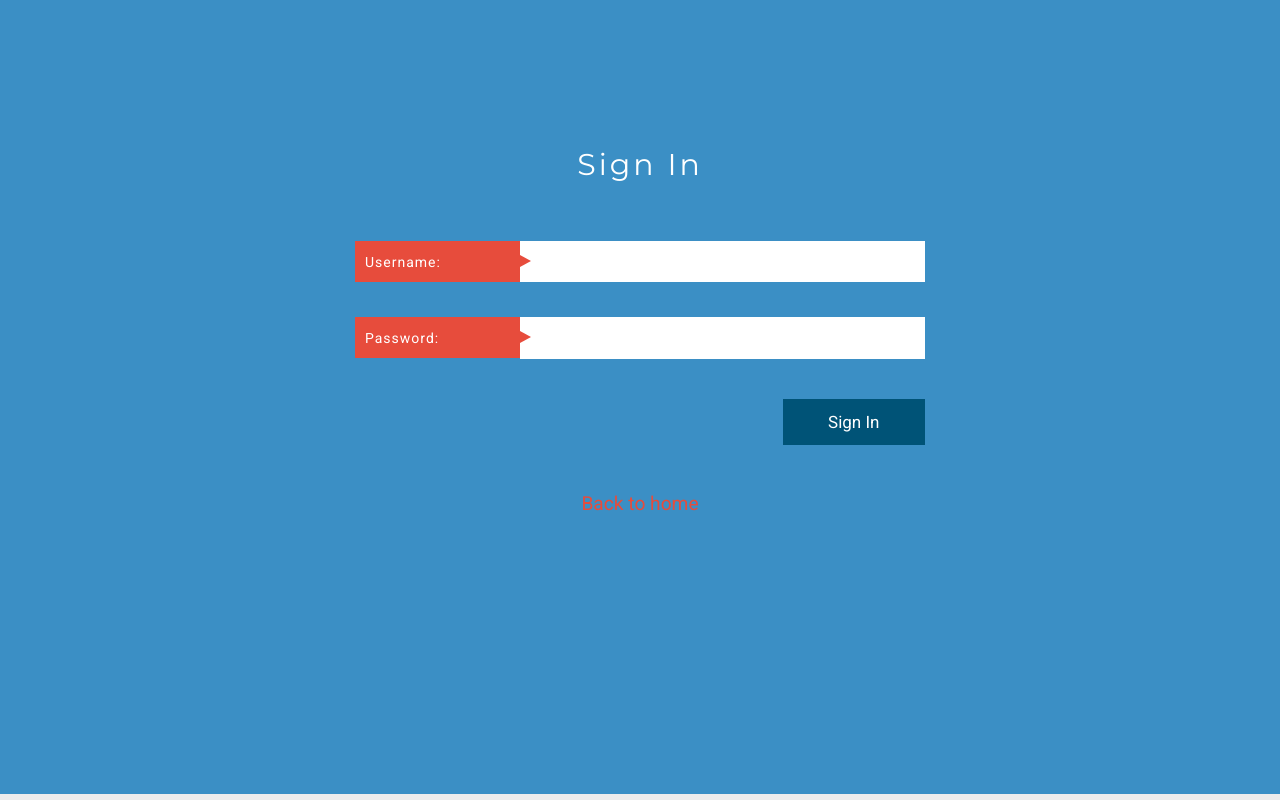
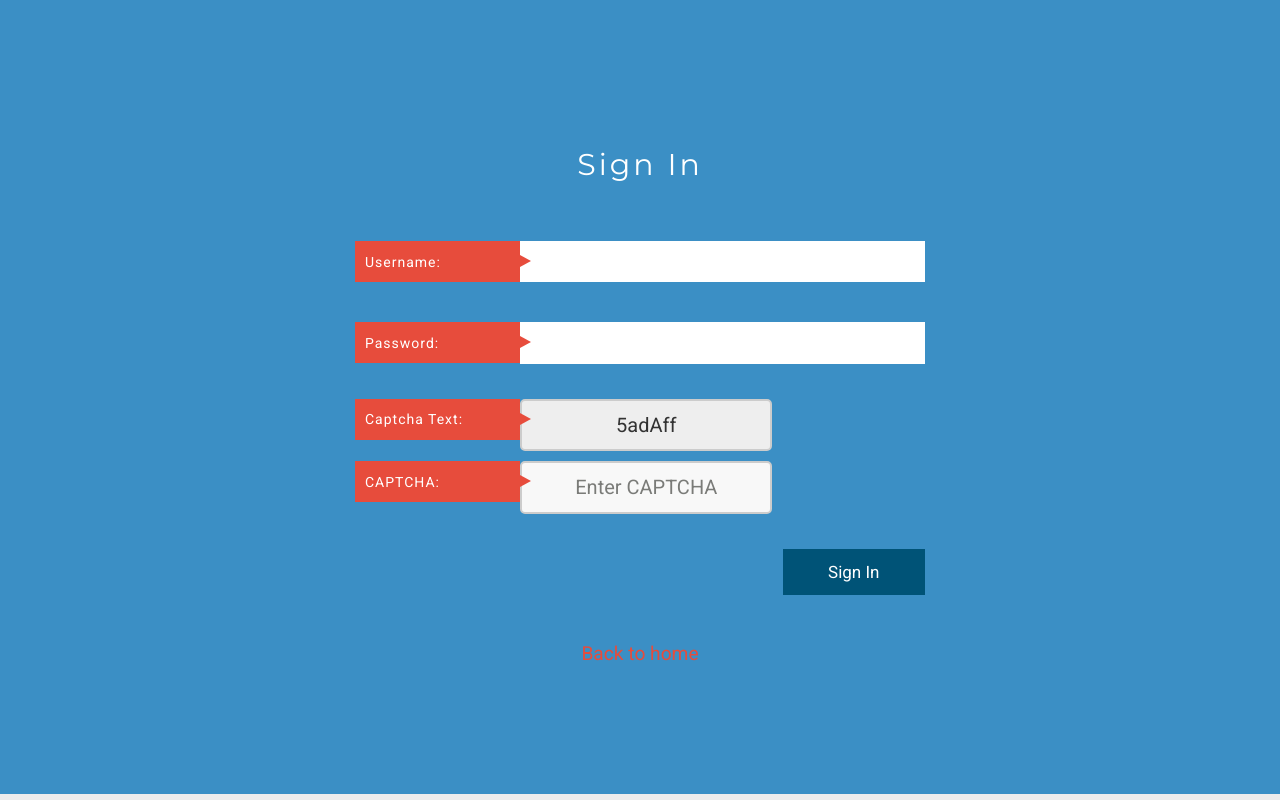
Before and after one commit to uhrzel/Car-Wash-System, a PHP site: page /admin in a window 1280 px wide. Run offline with PHP 8.4, Linux system fonts and the light colour scheme.

Commit message:
add captcha validation

```diff
--- a/admin/index.php
+++ b/admin/index.php
@@ -1,60 +1,117 @@
 <?php
 session_start();
 include('includes/config.php');
-if(isset($_POST['login']))
+
+// Step 1: Generate Random CAPTCHA Code
+function generateCaptchaCode($length = 6)
 {
-$uname=$_POST['username'];
-$password=md5($_POST['password']);
-$sql ="SELECT UserName,Password FROM admin WHERE UserName=:uname and Password=:password";
-$query= $dbh -> prepare($sql);
-$query-> bindParam(':uname', $uname, PDO::PARAM_STR);
-$query-> bindParam(':password', $password, PDO::PARAM_STR);
-$query-> execute();
-$results=$query->fetchAll(PDO::FETCH_OBJ);
-if($query->rowCount() > 0)
-{
-$_SESSION['alogin']=$_POST['username'];
-echo "<script type='text/javascript'> document.location = 'dashboard.php'; </script>";
-} else{
-
-	echo "<script>alert('Invalid Details');</script>";
-
+	$characters = '0123456789abcdefghijklmnopqrstuvwxyzABCDEFGHIJKLMNOPQRSTUVWXYZ';
+	$captchaCode = '';
+	for ($i = 0; $i < $length; $i++) {
+		$captchaCode .= $characters[rand(0, strlen($characters) - 1)];
+	}
+	$_SESSION['captcha_code'] = md5($captchaCode); // Store hashed value in session
+	return $captchaCode;
 }
 
+if (isset($_POST['login'])) {
+	$uname = $_POST['username'];
+	$password = md5($_POST['password']);
+
+	// Step 2: Check CAPTCHA on Form Submission
+	if (!isset($_POST['captcha']) || md5($_POST['captcha']) != $_SESSION['captcha_code']) {
+		echo "<script>alert('Invalid CAPTCHA code');</script>";
+	} else {
+		$sql = "SELECT UserName,Password FROM admin WHERE UserName=:uname and Password=:password";
+		$query = $dbh->prepare($sql);
+		$query->bindParam(':uname', $uname, PDO::PARAM_STR);
+		$query->bindParam(':password', $password, PDO::PARAM_STR);
+		$query->execute();
+		$results = $query->fetchAll(PDO::FETCH_OBJ);
+
+		if ($query->rowCount() > 0) {
+			$_SESSION['alogin'] = $_POST['username'];
+			echo "<script type='text/javascript'> document.location = 'dashboard.php'; </script>";
+		} else {
+			echo "<script>alert('Invalid Details');</script>";
+		}
+	}
 }
 
+// Generate CAPTCHA code and store it in session
+$captchaCode = generateCaptchaCode();
 ?>
-
 <!DOCTYPE HTML>
 <html>
+
 <head>
 	<title>CWMS | Admin Sign in</title>
 	<meta name="viewport" content="width=device-width, initial-scale=1">
 	<meta http-equiv="Content-Type" content="text/html; charset=utf-8" />
-<script type="application/x-javascript"> addEventListener("load", function() { setTimeout(hideURLbar, 0); }, false); function hideURLbar(){ window.scrollTo(0,1); } </script>
+	<script type="application/x-javascript">
+		addEventListener("load", function() {
+			setTimeout(hideURLbar, 0);
+		}, false);
+
+		function hideURLbar() {
+			window.scrollTo(0, 1);
+		}
+	</script>
 	<!-- Bootstrap Core CSS -->
 	<link href="css/bootstrap.min.css" rel='stylesheet' type='text/css' />
 	<!-- Custom CSS -->
 	<link href="css/style.css" rel='stylesheet' type='text/css' />
-<link rel="stylesheet" href="css/morris.css" type="text/css"/>
+	<link rel="stylesheet" href="css/morris.css" type="text/css" />
 	<!-- Graph CSS -->
 	<link href="css/font-awesome.css" rel="stylesheet">
 	<link rel="stylesheet" href="css/jquery-ui.css">
 	<!-- jQuery -->
 	<script src="js/jquery-2.1.4.min.js"></script>
 	<!-- //jQuery -->
-<link href='//fonts.googleapis.com/css?family=Roboto:700,500,300,100italic,100,400' rel='stylesheet' type='text/css'/>
+	<link href='//fonts.googleapis.com/css?family=Roboto:700,500,300,100italic,100,400' rel='stylesheet' type='text/css' />
 	<link href='//fonts.googleapis.com/css?family=Montserrat:400,700' rel='stylesheet' type='text/css'>
 	<!-- lined-icons -->
 	<link rel="stylesheet" href="css/icon-font.min.css" type='text/css' />
 	<!-- //lined-icons -->
 </head>
+<style>
+	.captcha-output,
+	.captcha {
+		padding: 10px;
+		font-size: 20px;
+		border: 2px solid #ccc;
+		border-radius: 5px;
+		margin-bottom: 10px;
+		background-color: #f8f8f8;
+		color: #333;
+		text-align: center;
+	}
+
+	.captcha-output[readonly] {
+		background-color: #eee;
+		cursor: not-allowed;
+	}
+
+
+
+	.captcha-agileits {
+		margin-bottom: 20px;
+	}
+
+	.username {
+		display: block;
+		font-size: 16px;
+		margin-bottom: 5px;
+	}
+</style>
+
+
 <body>
 	<div class="main-wthree">
 		<div class="container">
 			<div class="sin-w3-agile">
 				<h2>Sign In</h2>
-		<form  method="post">
+				<form method="post">
 					<div class="username">
 						<span class="username">Username:</span>
 						<input type="text" name="username" class="name" placeholder="" required="">
@@ -65,7 +122,17 @@ echo "<script type='text/javascript'> document.location = 'dashboard.php'; </scr
 						<input type="password" name="password" class="password" placeholder="" required="">
 						<div class="clearfix"></div>
 					</div>
+					<div class="captcha-Display-agileits">
+						<span class="captcha-header">Captcha Text:</span>
+						<input type="text" name="captcha-output" class="captcha-output" value="<?php echo $captchaCode; ?>" readonly>
+						<div class="clearfix"></div>
+					</div>
 
+					<div class="captcha-agileits">
+						<span class="username">CAPTCHA:</span>
+						<input type="text" name="captcha" class="captcha" placeholder="Enter CAPTCHA" required="">
+						<div class="clearfix"></div>
+					</div>
 					<div class="login-w3">
 						<input type="submit" class="login" name="login" value="Sign In">
 					</div>
@@ -79,4 +146,5 @@ echo "<script type='text/javascript'> document.location = 'dashboard.php'; </scr
 		</div>
 	</div>
 </body>
+
 </html>
```
Lines whose indentation alone changed are shown as unchanged.
